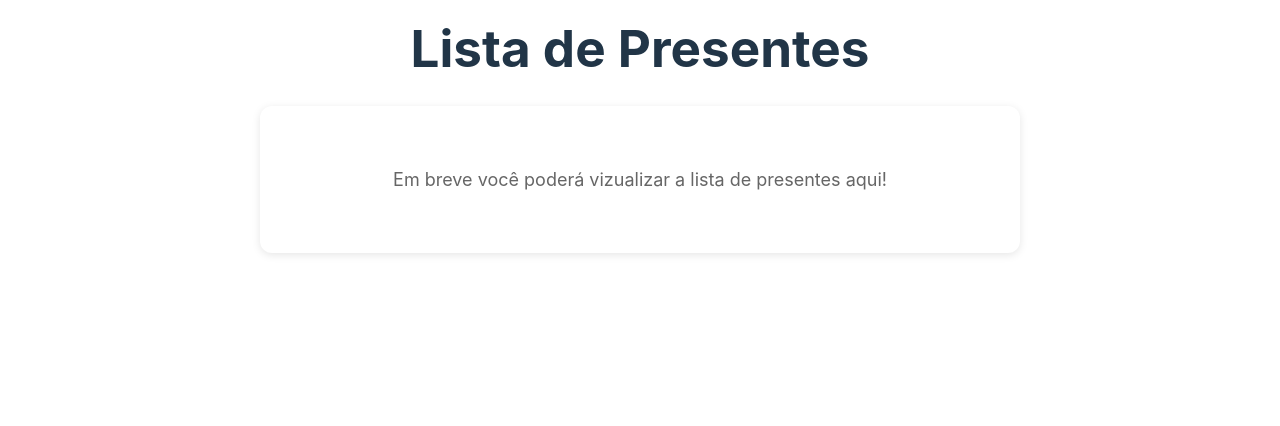
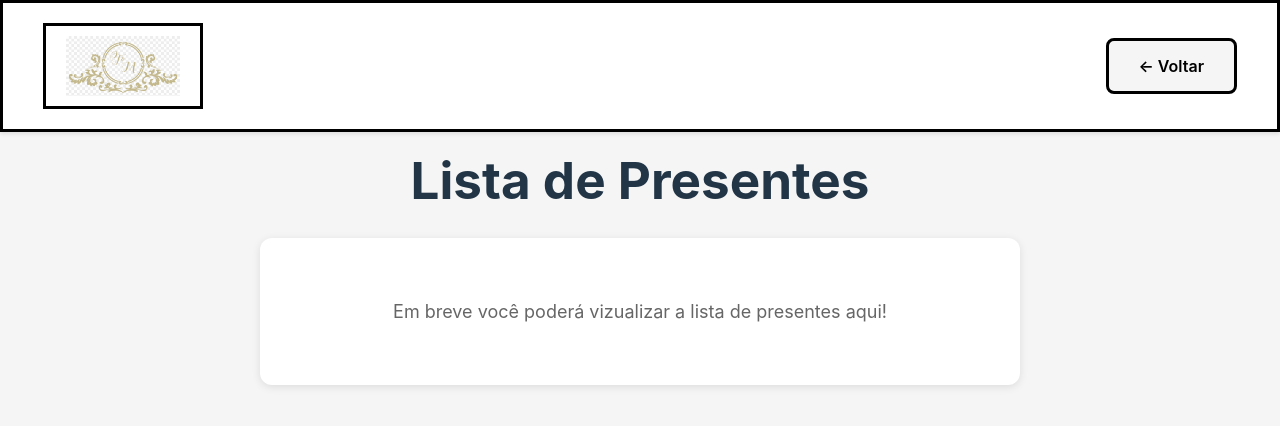
Before and after one commit to baradelbruno/wedding-ui, a React (Vite) app: page /lista-presentes in a window 1280 px wide. Shown: the top 426 px of the page. Built offline with nearby package versions, Linux system fonts and the light colour scheme.

Commit message:
added header to all pages and back button

```diff
--- /dev/null
+++ b/src/components/Header.css
@@ -0,0 +1,69 @@
+.header {
+  display: flex;
+  justify-content: space-between;
+  align-items: center;
+  padding: 20px 40px;
+  background-color: #ffffff;
+  border: 3px solid #000000;
+  box-shadow: 0 2px 4px rgba(0, 0, 0, 0.1);
+}
+
+.logo {
+  padding: 10px 20px;
+  border: 3px solid #000000;
+  background-color: #ffffff;
+  display: flex;
+  align-items: center;
+  justify-content: center;
+}
+
+.logo-image {
+  height: 60px;
+  width: auto;
+  max-width: 200px;
+  object-fit: contain;
+}
+
+.nav-buttons {
+  display: flex;
+  gap: 15px;
+}
+
+.nav-button {
+  padding: 15px 30px;
+  font-size: 16px;
+  font-weight: 600;
+  border: 3px solid #000000;
+  background-color: #ffffff;
+  color: #000000;
+  cursor: pointer;
+  transition: all 0.3s ease;
+  white-space: nowrap;
+}
+
+.nav-button:hover {
+  background-color: #000000;
+  color: #ffffff;
+}
+
+.back-button {
+  background-color: #f5f5f5;
+}
+
+/* Responsive design */
+@media (max-width: 768px) {
+  .header {
+    flex-direction: column;
+    gap: 20px;
+    padding: 20px;
+  }
+
+  .nav-buttons {
+    width: 100%;
+    flex-direction: column;
+  }
+
+  .nav-button {
+    width: 100%;
+  }
+}
--- /dev/null
+++ b/src/components/Header.jsx
@@ -0,0 +1,45 @@
+import { useNavigate, useLocation } from 'react-router-dom'
+import './Header.css'
+import logo from '../Assets/logo.png'
+
+function Header() {
+  const navigate = useNavigate()
+  const location = useLocation()
+  const isHomePage = location.pathname === '/'
+
+  return (
+    <header className="header">
+      <div className="logo">
+        <img src={logo} alt="Wedding Logo" className="logo-image" />
+      </div>
+
+      {isHomePage ? (
+        <nav className="nav-buttons">
+          <button
+            className="nav-button"
+            onClick={() => navigate('/confirmar-presenca')}
+          >
+            Confirmar Presença
+          </button>
+          <button
+            className="nav-button"
+            onClick={() => navigate('/lista-presentes')}
+          >
+            Lista de Presentes
+          </button>
+        </nav>
+      ) : (
+        <nav className="nav-buttons">
+          <button
+            className="nav-button back-button"
+            onClick={() => navigate('/')}
+          >
+            ← Voltar
+          </button>
+        </nav>
+      )}
+    </header>
+  )
+}
+
+export default Header
--- a/src/pages/GiftList.css
+++ b/src/pages/GiftList.css
@@ -1,7 +1,15 @@
 .gift-list-page {
+  min-height: 100vh;
+  display: flex;
+  flex-direction: column;
+  background-color: #f5f5f5;
+}
+
+.content-wrapper {
   max-width: 800px;
   margin: 0 auto;
   padding: 20px;
+  width: 100%;
 }
 
 .gift-list-page h1 {
--- a/src/pages/GiftList.jsx
+++ b/src/pages/GiftList.jsx
@@ -1,16 +1,21 @@
+import Header from '../components/Header'
 import './GiftList.css'
 
 function GiftList() {
   return (
     <div className="gift-list-page">
-      <div>
-        <h1>Lista de Presentes</h1>
-      </div>
+      <Header />
 
-      <div className="card">
+      <div className="content-wrapper">
+        <div>
+          <h1>Lista de Presentes</h1>
+        </div>
+
+        <div className="card">
         <p style={{ textAlign: 'center', fontSize: '18px', color: '#666' }}>
           Em breve você poderá vizualizar a lista de presentes aqui!
         </p>
+      </div>
       </div>
     </div>
   )
--- a/src/pages/GuestConfirmation.css
+++ b/src/pages/GuestConfirmation.css
@@ -1,7 +1,15 @@
 .guest-confirmation-page {
+  min-height: 100vh;
+  display: flex;
+  flex-direction: column;
+  background-color: #f5f5f5;
+}
+
+.content-wrapper {
   max-width: 800px;
   margin: 0 auto;
   padding: 20px;
+  width: 100%;
 }
 
 .guest-confirmation-page h1 {
--- a/src/pages/GuestConfirmation.jsx
+++ b/src/pages/GuestConfirmation.jsx
@@ -1,4 +1,5 @@
 import { useState, useEffect } from 'react'
+import Header from '../components/Header'
 import GuestSearch from '../components/GuestSearch'
 import ConfirmationForm from '../components/ConfirmationForm'
 import StatusMessage from '../components/StatusMessage'
@@ -108,11 +109,14 @@ function GuestConfirmation() {
 
   return (
     <div className="guest-confirmation-page">
-      <div>
-        <h1>Lista de Presença Casamento Larissa e Bruno</h1>
-      </div>
+      <Header />
 
-      <div className="card">
+      <div className="content-wrapper">
+        <div>
+          <h1>Lista de Presença Casamento Larissa e Bruno</h1>
+        </div>
+
+        <div className="card">
         {loading && <p>Loading guests...</p>}
 
         {error && (
@@ -157,6 +161,7 @@ function GuestConfirmation() {
           </>
         )}
       </div>
+      </div>
     </div>
   )
 }
--- a/src/pages/HomePage.css
+++ b/src/pages/HomePage.css
@@ -3,54 +3,6 @@
   display: flex;
   flex-direction: column;
   background-color: #f5f5f5;
-}
-
-.header {
-  display: flex;
-  justify-content: space-between;
-  align-items: center;
-  padding: 20px 40px;
-  background-color: #ffffff;
-  border: 3px solid #000000;
-  box-shadow: 0 2px 4px rgba(0, 0, 0, 0.1);
-}
-
-.logo {
-  padding: 10px 20px;
-  border: 3px solid #000000;
-  background-color: #ffffff;
-  display: flex;
-  align-items: center;
-  justify-content: center;
-}
-
-.logo-image {
-  height: 60px;
-  width: auto;
-  max-width: 200px;
-  object-fit: contain;
-}
-
-.nav-buttons {
-  display: flex;
-  gap: 15px;
-}
-
-.nav-button {
-  padding: 15px 30px;
-  font-size: 16px;
-  font-weight: 600;
-  border: 3px solid #000000;
-  background-color: #ffffff;
-  color: #000000;
-  cursor: pointer;
-  transition: all 0.3s ease;
-  white-space: nowrap;
-}
-
-.nav-button:hover {
-  background-color: #000000;
-  color: #ffffff;
 }
 
 .main-content {
@@ -81,21 +33,6 @@
 
 /* Responsive design */
 @media (max-width: 768px) {
-  .header {
-    flex-direction: column;
-    gap: 20px;
-    padding: 20px;
-  }
-
-  .nav-buttons {
-    width: 100%;
-    flex-direction: column;
-  }
-
-  .nav-button {
-    width: 100%;
-  }
-
   .photo-placeholder {
     height: 300px;
   }
--- a/src/pages/HomePage.jsx
+++ b/src/pages/HomePage.jsx
@@ -1,32 +1,11 @@
-import { useNavigate } from 'react-router-dom'
 import './HomePage.css'
-import logo from '../Assets/logo.png'
+import Header from '../components/Header'
 import mainImage from '../Assets/main-image.jpg'
 
 function HomePage() {
-  const navigate = useNavigate()
-
   return (
     <div className="home-page">
-      <header className="header">
-        <div className="logo">
-          <img src={logo} alt="Wedding Logo" className="logo-image" />
-        </div>
-        <nav className="nav-buttons">
-          <button
-            className="nav-button"
-            onClick={() => navigate('/confirmar-presenca')}
-          >
-            Confirmar Presença
-          </button>
-          <button
-            className="nav-button"
-            onClick={() => navigate('/lista-presentes')}
-          >
-            Lista de Presentes
-          </button>
-        </nav>
-      </header>
+      <Header />
 
       <main className="main-content">
         <div className="photo-placeholder">
```
